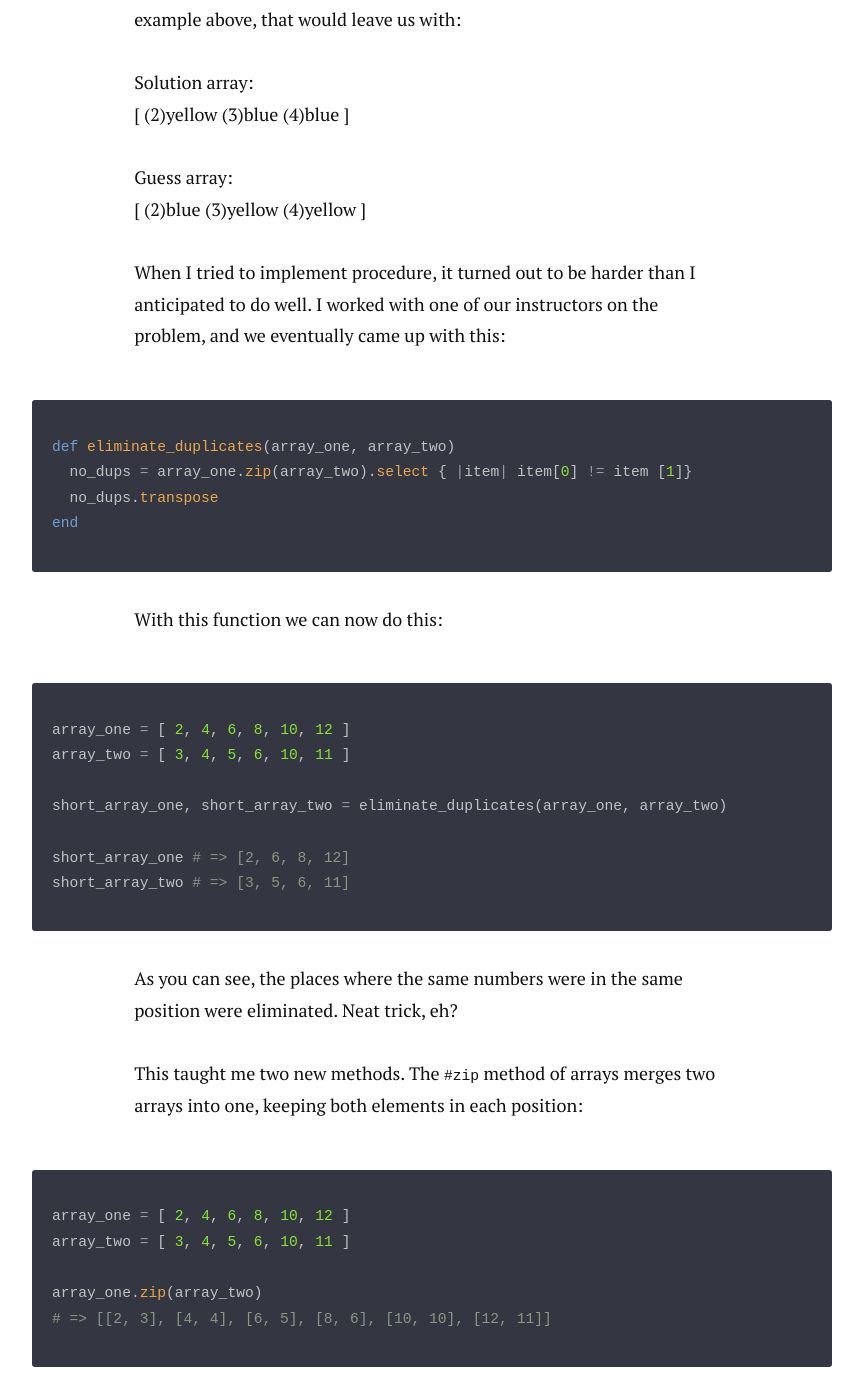
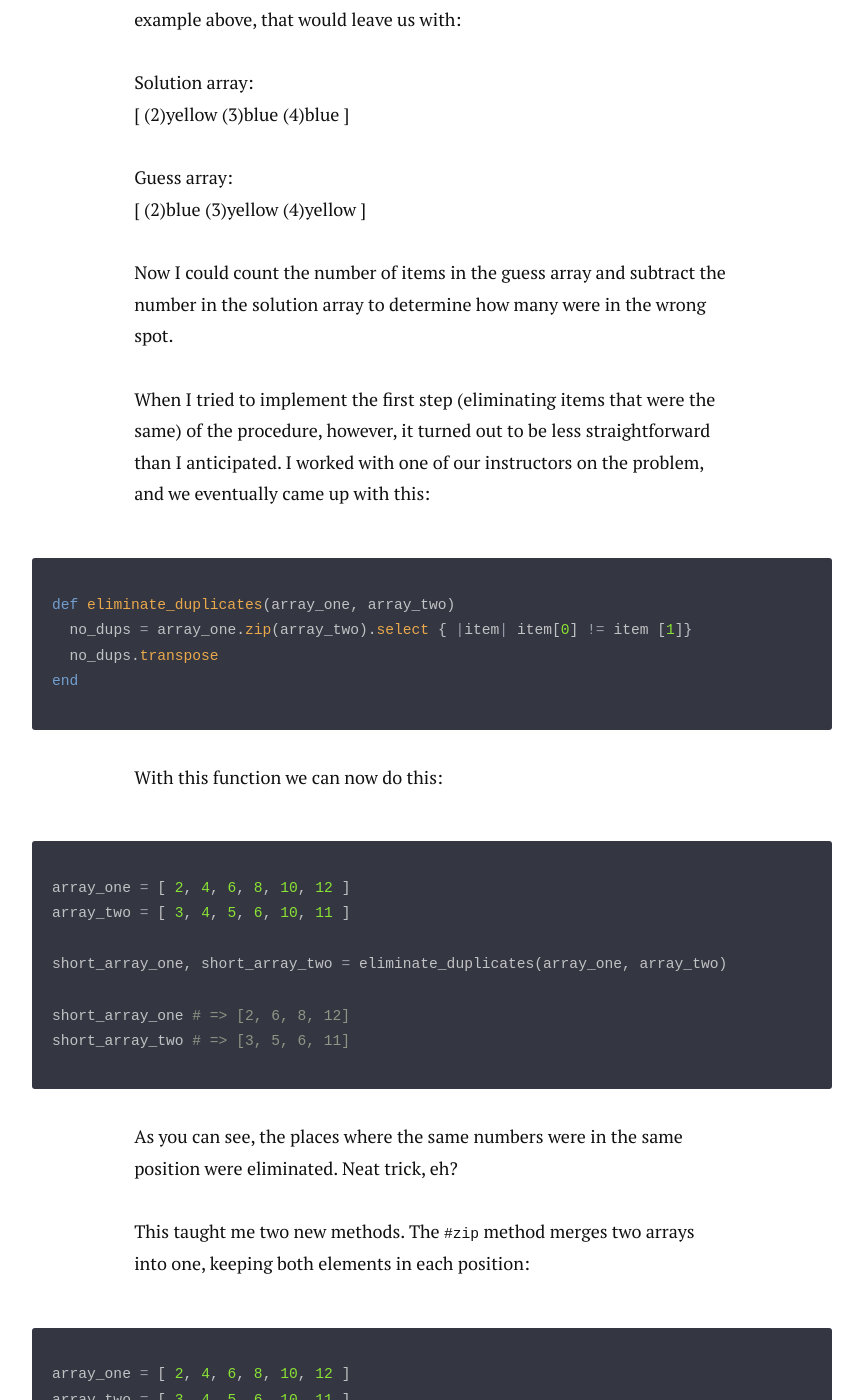
Before and after one commit to philipcolejohnson/philipcolejohnson.github.io, a Jekyll site: the page built from _posts/2016-07-10-smooth_operator.markdown, in a window 1280 px wide and 1400 px high, scrolled down 2420 px. Shown: the whole window, without its empty margins (208-1071 px from the left). Built offline with Jekyll 4.4.1, drawn with Linux system fonts in a browser that asks for light colours; nearby versions of some CDN libraries; some of the changed text lies outside the part shown.

Commit message:
A few more edits

```diff
--- a/_posts/2016-07-10-smooth_operator.markdown
+++ b/_posts/2016-07-10-smooth_operator.markdown
@@ -62,7 +62,9 @@ Solution array:<br>
 Guess array:<br>
 [ (2)blue   (3)yellow (4)yellow ]<br>
 
-When I tried to implement procedure, it turned out to be harder than I anticipated to do well. I worked with one of our instructors on the problem, and we eventually came up with this:
+Now I could count the number of items in the guess array and subtract the number in the solution array to determine how many were in the wrong spot.
+
+When I tried to implement the first step (eliminating items that were the same) of the procedure, however, it turned out to be less straightforward than I anticipated. I worked with one of our instructors on the problem, and we eventually came up with this:
 
 {% highlight ruby %}
 def eliminate_duplicates(array_one, array_two)
@@ -86,7 +88,7 @@ short_array_two # => [3, 5, 6, 11]
 
 As you can see, the places where the same numbers were in the same position were eliminated. Neat trick, eh?
 
-This taught me two new methods. The <code>#zip</code> method of arrays merges two arrays into one, keeping both elements in each position:
+This taught me two new methods. The <code>#zip</code> method merges two arrays into one, keeping both elements in each position:
 
 {% highlight ruby %}
 array_one = [ 2, 4, 6, 8, 10, 12 ]
```
Also changed, not shown: other parts of _posts/2016-07-10-smooth_operator.markdown (+1 -1 lines).
